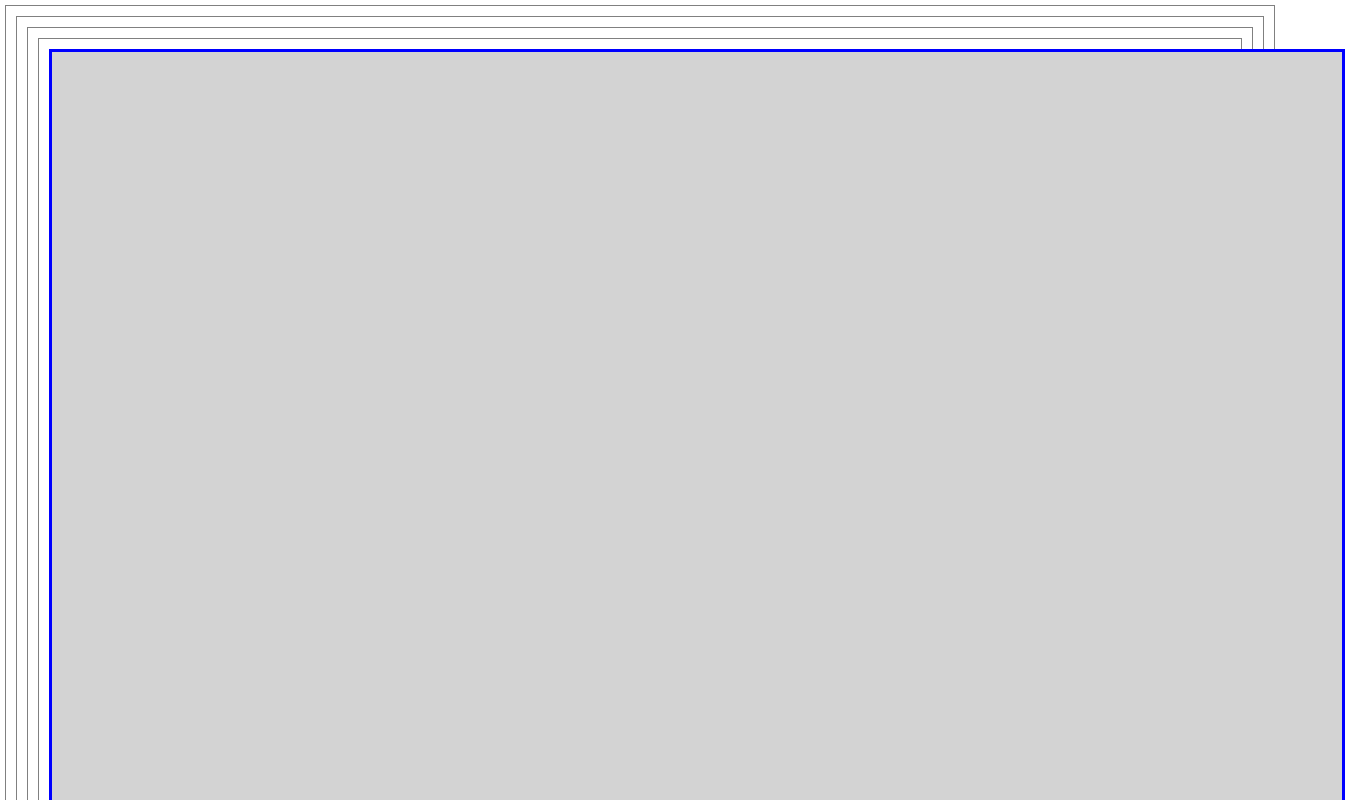
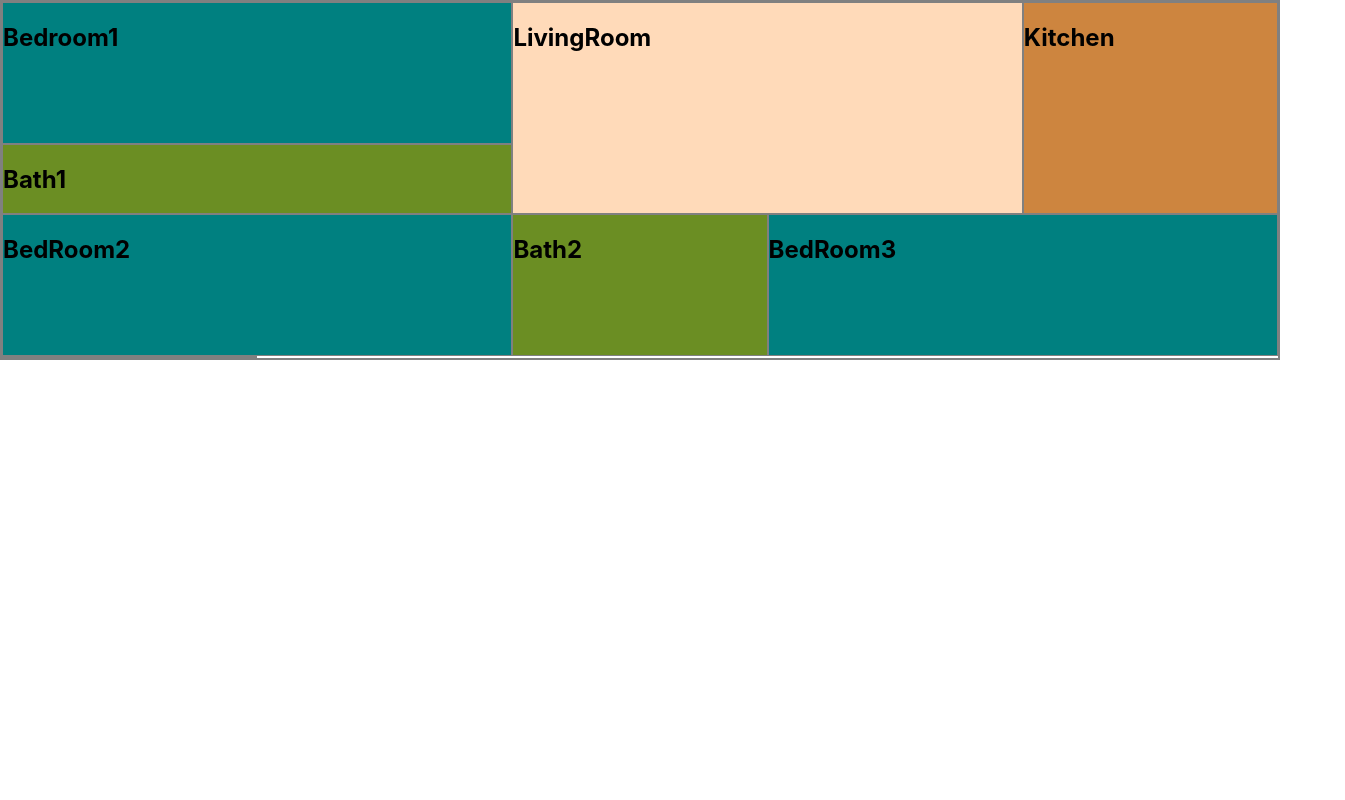
Before and after one commit to JonelSV/reactFunctionalComponents, a React (Create React App) app: page / in a window 1280 px wide. Shown: the top 800 px of the page, 1345 px wide, since content can reach past the window. Built offline with nearby package versions, Linux system fonts and the light colour scheme.

Commit message:
'commit'

```diff
--- a/src/App.css
+++ b/src/App.css
@@ -7,6 +7,60 @@
 
 div {
   border: 1px solid grey;
-  margin: 5px;
-  padding: 5px;
+  /* margin: 5px;
+  padding: 5px; */
 }
+
+.container {
+  display: grid;
+  grid-template-columns: 1fr 1fr 1fr 1fr 1fr;
+  grid-template-rows: 1fr 1fr 1fr 1fr 1fr;
+  gap: 0px 0px;
+  grid-auto-flow: row;
+  grid-template-areas:
+    "Bedroom1 Bedroom1 Living-Room Living-Room Kitchen"
+    "Bedroom1 Bedroom1 Living-Room Living-Room Kitchen"
+    "FullBath FullBath Living-Room Living-Room Kitchen"
+    "Bedroom2 Bedroom2 HalfBath Bedroom3 Bedroom3"
+    "Bedroom2 Bedroom2 HalfBath Bedroom3 Bedroom3";
+}
+
+.Bedroom1 {
+  grid-area: Bedroom1;
+  background-color: teal;
+}
+
+.Bedroom2 {
+  grid-area: Bedroom2;
+  background-color: teal;
+}
+
+.FullBath {
+  grid-area: FullBath;
+  background-color: olivedrab;
+}
+
+.HalfBath {
+  grid-area: HalfBath;
+  background-color: olivedrab
+}
+
+.Bedroom3 {
+  grid-area: Bedroom3;
+  background-color: teal;
+}
+
+.Living-Room {
+  grid-area: Living-Room;
+  background-color: peachpuff;
+}
+
+.Kitchen {
+  grid-area: Kitchen;
+  background-color: peru;
+}
+
+.FloorPlan {
+  z-index: 300;
+  background-color: grey;
+}
--- a/src/App.js
+++ b/src/App.js
@@ -1,6 +1,13 @@
 import React, { useState } from 'react'
 import './App.css'
 import FloorPlan from './components/FloorPlan';
+import BedRoom1 from './components/BedRoom1'
+import BedRoom2 from './components/BedRoom2'
+import BedRoom3 from './components/BedRoom3'
+import Bath1 from './components/Bath1';
+import Bath2 from './components/Bath2';
+import LivingRoom from './components/LivingRoom';
+import Kitchen from './components/Kitchen';
 
 
 
@@ -10,11 +17,18 @@ const App = () => {
 
 
   return (
-    <div>
-        <div>
+
+    <div className='container'>
+
           <FloorPlan />
+          <BedRoom1 />
+          <BedRoom2 />
+          <BedRoom3 />
+          <Bath1 />
+          <Bath2 />
+          <LivingRoom />
+          <Kitchen />
 
-        </div>
 
 
     </div>
--- /dev/null
+++ b/src/components/Bath1.js
@@ -0,0 +1,16 @@
+import React from 'react'
+
+
+const Bath1 = () => {
+
+    return (
+      <div className='FullBath'>
+
+            <h2>Bath1</h2>
+
+      </div>
+    )
+  }
+
+
+  export default Bath1
--- /dev/null
+++ b/src/components/Bath2.js
@@ -0,0 +1,16 @@
+import React from 'react'
+
+
+const Bath2 = () => {
+
+    return (
+      <div className='HalfBath'>
+
+            <h2>Bath2</h2>
+
+      </div>
+    )
+  }
+
+
+  export default Bath2;
--- /dev/null
+++ b/src/components/BedRoom1.js
@@ -0,0 +1,16 @@
+import React from 'react'
+
+
+const BedRoom1 = () => {
+
+    return (
+      <div className='Bedroom1'>
+
+            <h2>Bedroom1</h2>
+
+      </div>
+    )
+  }
+
+
+  export default BedRoom1;
--- /dev/null
+++ b/src/components/BedRoom2.js
@@ -0,0 +1,16 @@
+import React from 'react'
+
+
+const BedRoom2 = () => {
+
+    return (
+      <div className='Bedroom2'>
+
+            <h2>BedRoom2</h2>
+
+      </div>
+    )
+  }
+
+
+  export default BedRoom2;
--- /dev/null
+++ b/src/components/BedRoom3.js
@@ -0,0 +1,16 @@
+import React from 'react'
+
+
+const BedRoom3 = () => {
+
+    return (
+      <div className='Bedroom3'>
+
+            <h2>BedRoom3</h2>
+
+      </div>
+    )
+  }
+
+
+  export default BedRoom3;
--- a/src/components/Bedroom.js
+++ /dev/null
@@ -1,16 +0,0 @@
-import React from 'react'
-
-
-const BedRoom = () => {
-
-    return (
-      <div id="container">
-
-
-
-      </div>
-    )
-  }
-
-
-  export default BedRoom;
--- a/src/components/FloorPlan.js
+++ b/src/components/FloorPlan.js
@@ -1,13 +1,11 @@
 import React from 'react'
-import BedRoom from './BedRoom';
-
 
 
 const FloorPlan = () => {
 
     return (
       <div>
-       <BedRoom />
+
 
 
       </div>
--- /dev/null
+++ b/src/components/Kitchen.js
@@ -0,0 +1,16 @@
+import React from 'react'
+
+
+const Kitchen = () => {
+
+    return (
+      <div className='Kitchen'>
+
+            <h2>Kitchen</h2>
+
+      </div>
+    )
+  }
+
+
+  export default Kitchen;
--- a/src/components/LivingRoom.js
+++ b/src/components/LivingRoom.js
@@ -0,0 +1,16 @@
+import React from 'react'
+
+
+const LivingRoom = () => {
+
+    return (
+      <div className='Living-Room'>
+
+            <h2>LivingRoom</h2>
+
+      </div>
+    )
+  }
+
+
+  export default LivingRoom
```
Also changed, not shown: src/components/Bath.js (deleted).
